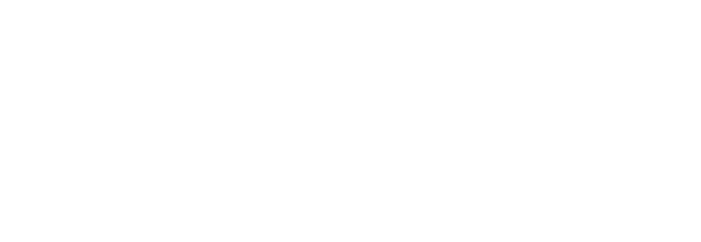
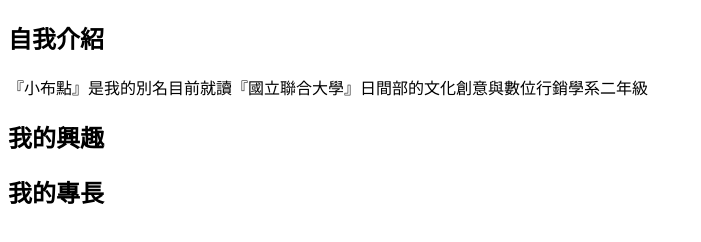
Before and after one commit to U0958048/hi, a plain HTML site: page index.htm in a window 1280 px wide. Shown: the whole page, without its empty margins (0-701 px from the left). Drawn offline with Linux system fonts and the light colour scheme.

Commit message:
Update index.htm

```diff
--- a/index.htm
+++ b/index.htm
@@ -5,6 +5,11 @@
     <title>認識盧欣怡</title>
    </head>
    <body>
-
+      <h2>自我介紹</h2>
+        <p>『小布點』是我的別名目前就讀『國立聯合大學』日間部的文化創意與數位行銷學系二年級</p>
+     <h2>我的興趣</h2>
+        <p></p>
+     <h2>我的專長</h2>
+        <p></p>
    </body>
  </html>
```
